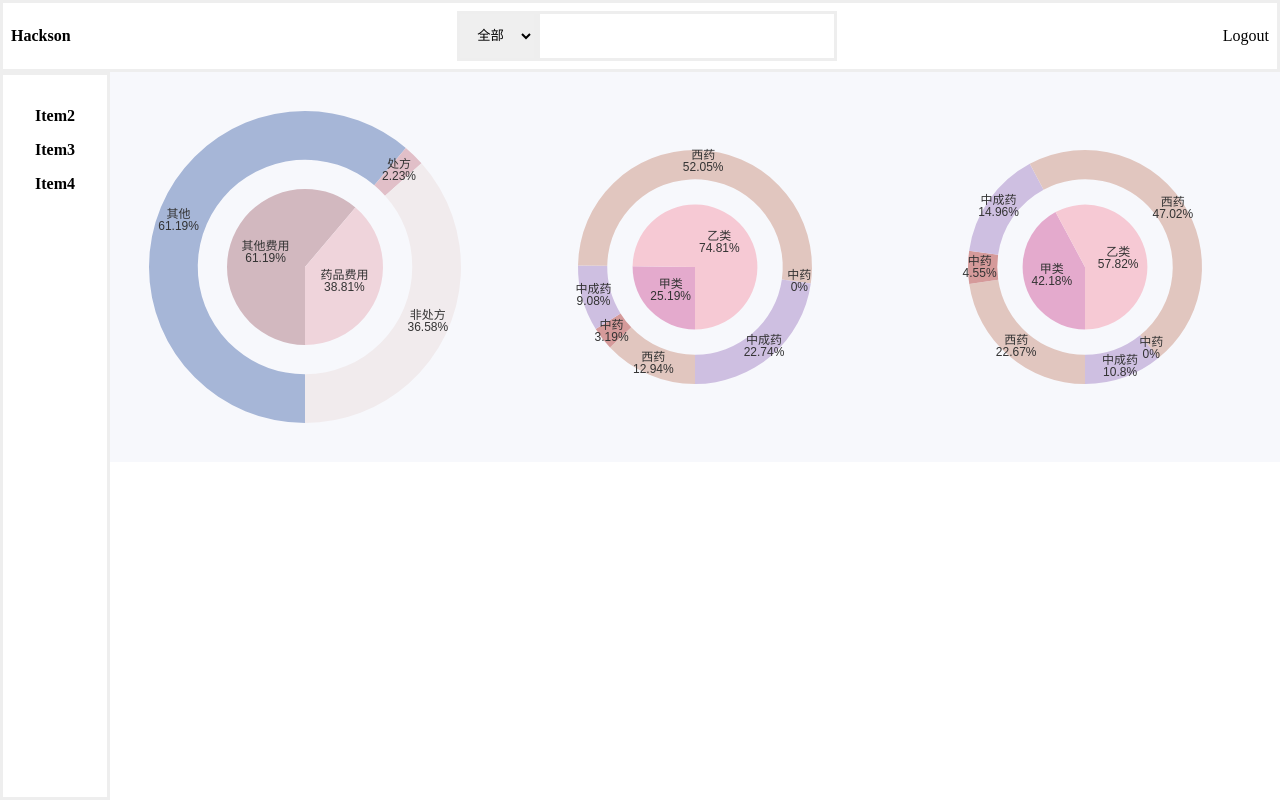
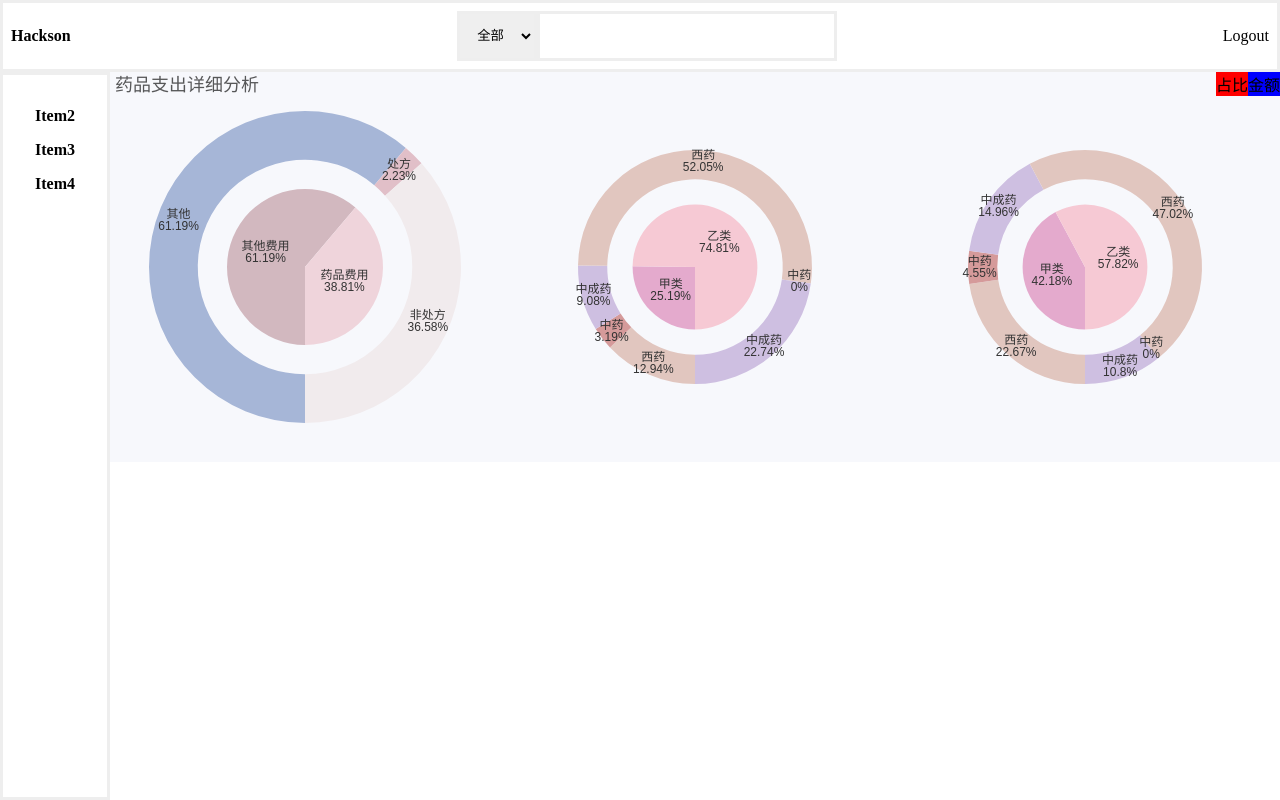
Before and after one commit to xudaashuai/hackson, a React (Vite) app: page / in a window 1280 px wide. Built offline with nearby package versions, Linux system fonts and the light colour scheme.

Commit message:
add title

```diff
--- a/src/compontent/ContentPieChart.jsx
+++ b/src/compontent/ContentPieChart.jsx
@@ -9,6 +9,16 @@ export default class ContentPieChart extends Component {
     const myChart = echarts.init(this.c);
     const unit = '%';
     myChart.setOption({
+      title: {
+        show: data.show,
+        text: '药品支出详细分析',
+        textStyle: {
+          color: 'rgba(0,0,0,.65)',
+          fontSize: '18',
+          fontWeight: 'normal',
+          fontFamily: 'Microsoft YaHei',
+        },
+      },
       tooltip: {
         show: false,
         trigger: 'item',
--- a/src/compontent/MainContent.jsx
+++ b/src/compontent/MainContent.jsx
@@ -1,5 +1,7 @@
 import React from 'react';
 import ContentPieChart from './ContentPieChart';
+import Switch from './Switch';
+
 
 const data1 = {
   option: [
@@ -14,6 +16,7 @@ const data1 = {
   option2: ['55%', '80%'],
   option3: [0, '40%'],
   option4: ['#a6b6d7', '#e1bfc8', '#f1ebed', '#d2b8bf', '#efd4db'],
+  show: true,
 };
 const data2 = {
   option: [
@@ -31,6 +34,7 @@ const data2 = {
   option2: ['45%', '60%'],
   option3: [0, '32%'],
   option4: ['#e1c6bf', '#d59a9a', '#cebfe1', '#e4aacd', '#f6c9d4'],
+  show: false,
 };
 const data3 = {
   option: [
@@ -48,6 +52,7 @@ const data3 = {
   option2: ['45%', '60%'],
   option3: [0, '32%'],
   option4: ['#e1c6bf', '#d59a9a', '#cebfe1', '#e4aacd', '#f6c9d4'],
+  show: false,
 };
 
 const MainContent = () => (
@@ -55,6 +60,7 @@ const MainContent = () => (
     <ContentPieChart data={data1} />
     <ContentPieChart data={data2} />
     <ContentPieChart data={data3} />
+    <Switch onSwitch={ (a) => console.log(a)}/>
   </div>
 );
 export default MainContent;
--- /dev/null
+++ b/src/compontent/Switch.jsx
@@ -0,0 +1,55 @@
+import React, { Component } from 'react';
+
+export default class Switch extends Component {
+  constructor(props) {
+    super(props);
+    this.state = {
+      actived: false,
+    };
+
+    this.close = this.close.bind(this);
+    this.open = this.open.bind(this);
+  }
+
+  close() {
+    const { actived } = this.state;
+    if (!actived) {
+      return;
+    }
+    this.setState({
+      actived: false,
+    });
+    this.props.onSwitch(actived);
+  }
+
+  open() {
+    const { actived } = this.state;
+    if (actived) {
+      return;
+    }
+    this.setState({
+      actived: true,
+    });
+    this.props.onSwitch(actived);
+  }
+
+  render() {
+    const { actived } = this.state;
+    return (
+      <div style={{ position: 'absolute', right: '0' }}>
+        <div
+          onClick={this.close}
+          style={{ display: 'inline-block', backgroundColor: actived ? 'blue' : 'red' }}
+        >
+          占比
+        </div>
+        <div
+          onClick={this.open}
+          style={{ display: 'inline-block', backgroundColor: actived ? 'red' : 'blue' }}
+        >
+          金额
+        </div>
+      </div>
+    );
+  }
+}
```
